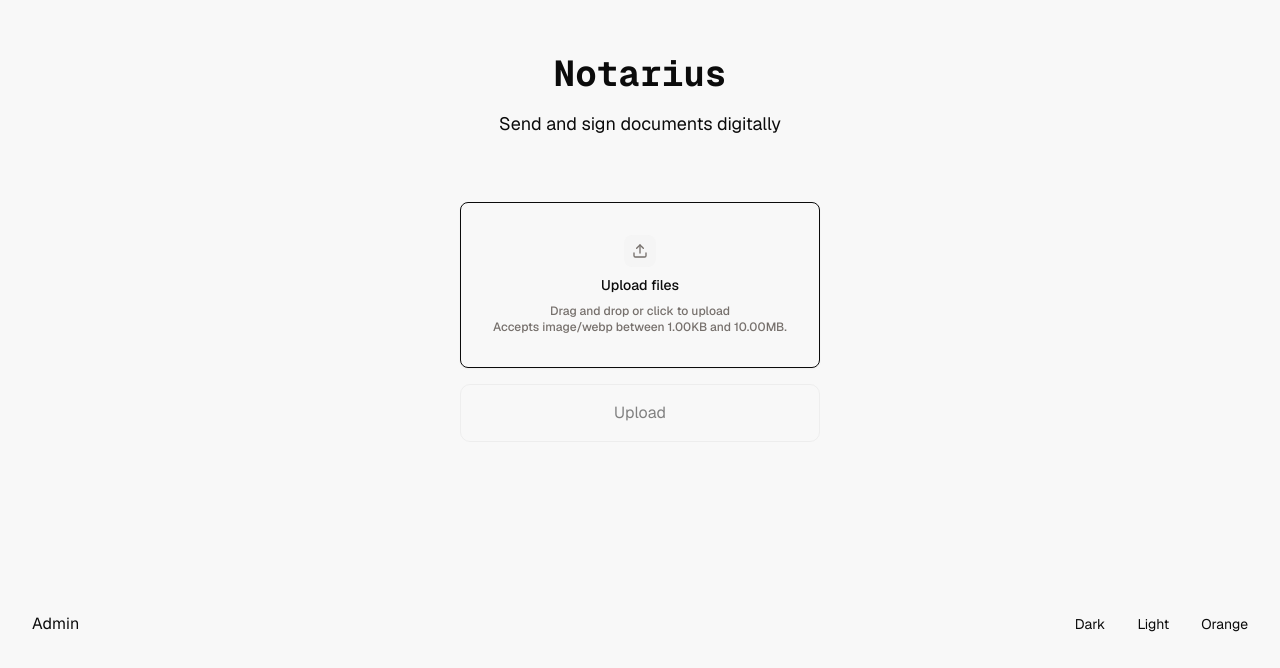
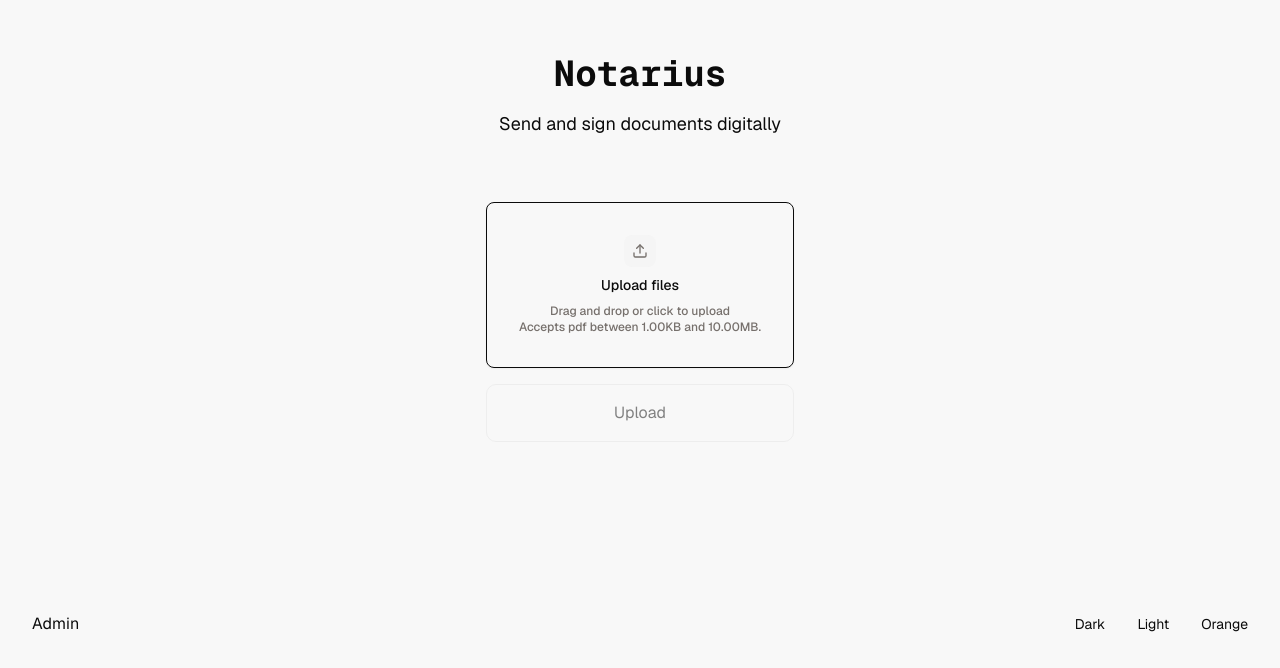
Before and after one commit to evilpaper/notarius, a Next.js app: page / in a window 1280 px wide. Shown: the part 132-800 px from the top of the page. Built offline with nearby package versions, Linux system fonts and the light colour scheme.

Commit message:
feat: allow pdf instead of webp

```diff
--- a/src/app/upload-form.tsx
+++ b/src/app/upload-form.tsx
@@ -67,7 +67,7 @@ export default function UploadForm() {
   return (
     <form onSubmit={handleSubmit} className="flex flex-col gap-4">
       <Dropzone
-        accept={{ "image/webp": [".webp"] }}
+        accept={{ pdf: [".pdf"] }}
         maxFiles={10}
         maxSize={1024 * 1024 * 10}
         minSize={1024}
--- a/src/common/components/ui/dropzone/index.tsx
+++ b/src/common/components/ui/dropzone/index.tsx
@@ -242,7 +242,7 @@ export const DropzoneErrorState = ({
     <div className={cn("flex flex-col items-center justify-center", className)}>
       <XCircle size={16} color="red" />
       <p className="my-2 w-full truncate text-wrap font-medium text-sm">
-        Ouch! That didn't work.
+        Ouch!
       </p>
       <p className="w-full truncate text-wrap text-muted-foreground text-xs">
         {message.message}
```
Also changed, not shown: 1 other file (tests, documents, lock files or other folders).
